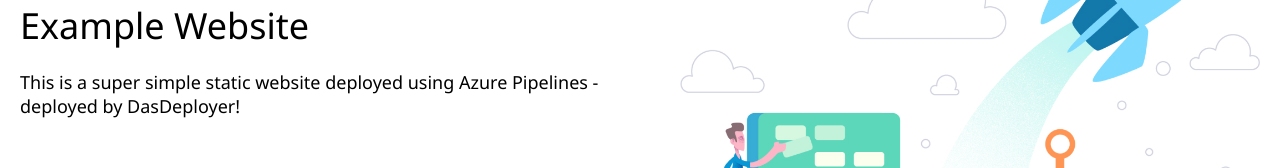
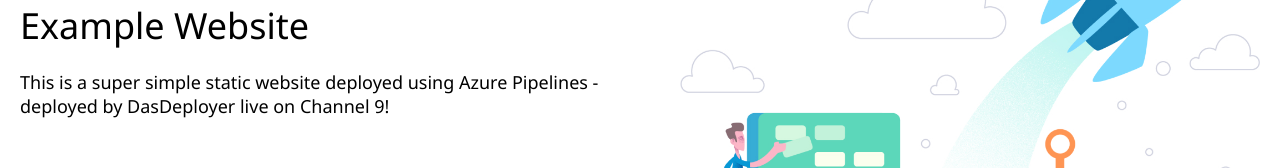
Before and after one commit to azuredevopsexamples/website, a plain HTML site: page www/index.html in a window 1280 px wide. Shown: the part 182-350 px from the top of the page. Drawn offline with Linux system fonts and the light colour scheme.

Commit message:
Update index.html

```diff
--- a/www/index.html
+++ b/www/index.html
@@ -57,7 +57,7 @@
                     <p class="title">Azure Pipelines</p>
                     <p class="heading1">Example Website</p>
                     <p class="blurb">This is a super simple static website deployed using Azure Pipelines
-                    - deployed by DasDeployer!</p>
+                    - deployed by DasDeployer live on Channel 9!</p>
                     <div class="learnmore-container">
                         <a href="https://azure.microsoft.com/en-us/services/devops/pipelines/?nav=min" class="learnmore-link" title="Learn more about Azure Pipelines">Learn more about Azure Pipelines ></a>
                     </div>
```
